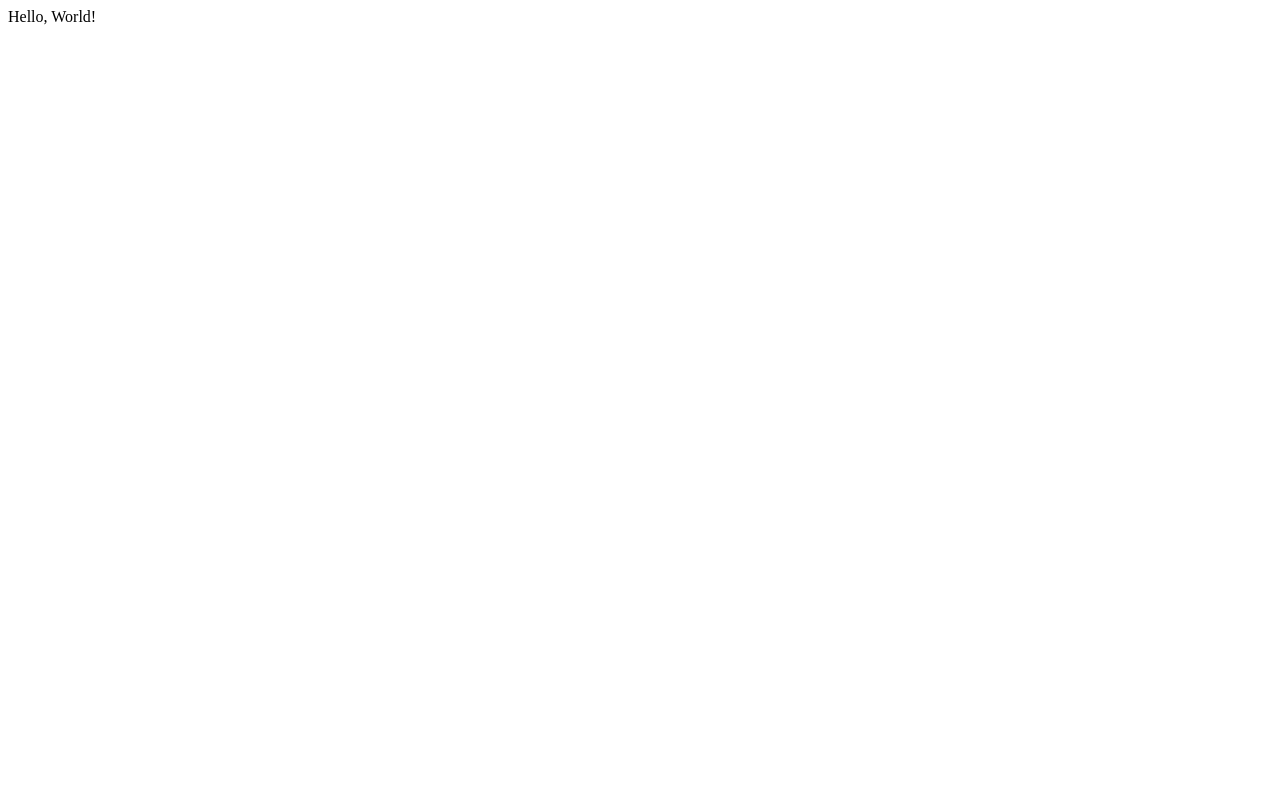
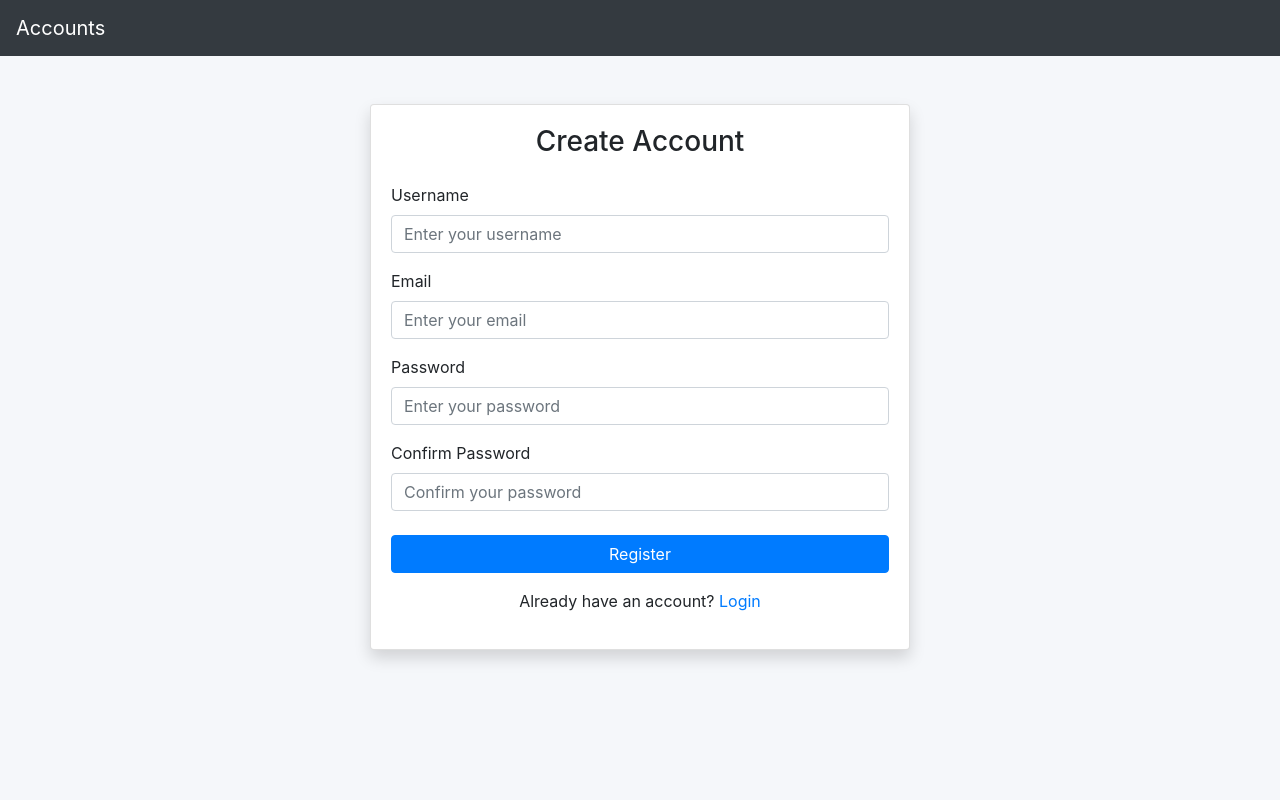
Before and after one commit to SenhorDosSonhos1/user-auth-system, a Django app: page /accounts/register/ in a window 1280 px wide. Before the commit the page is almost empty. Run offline with Django 5.2, Linux system fonts and the light colour scheme.

Commit message:
feat: complete registration template layout

```diff
--- /dev/null
+++ b/accounts/templates/accounts/register.html
@@ -0,0 +1,55 @@
+{% extends "base.html" %}
+
+{% block title %}
+    Cadastre-se
+{% endblock title %}
+
+{% block body %}
+    <div class="container mt-5">
+    <div class="row justify-content-center">
+        <div class="col-md-6">
+
+            <div class="card shadow">
+                <div class="card-body">
+
+                    <h3 class="text-center mb-4">Create Account</h3>
+
+                    <form action="" method="">
+
+                        <div class="form-group mb-3">
+                            <label>Username</label>
+                            <input type="text" class="form-control" placeholder="Enter your username">
+                        </div>
+
+                        <div class="form-group mb-3">
+                            <label>Email</label>
+                            <input type="email" class="form-control" placeholder="Enter your email">
+                        </div>
+
+                        <div class="form-group mb-3">
+                            <label>Password</label>
+                            <input type="password" class="form-control" placeholder="Enter your password">
+                        </div>
+
+                        <div class="form-group mb-4">
+                            <label>Confirm Password</label>
+                            <input type="password" class="form-control" placeholder="Confirm your password">
+                        </div>
+
+                        <button type="submit" class="btn btn-primary w-100">
+                            Register
+                        </button>
+
+                    </form>
+
+                    <p class="text-center mt-3">
+                        Already have an account? <a href="#">Login</a>
+                    </p>
+
+                </div>
+            </div>
+
+        </div>
+    </div>
+</div>
+{% endblock body %}
--- a/accounts/views.py
+++ b/accounts/views.py
@@ -3,4 +3,4 @@ from django.http import HttpResponse
 # Create your views here.
 
 def register(request):
-    return HttpResponse("Hello, World!")
+    return render(request, 'accounts/register.html')
--- a/templates/base.html
+++ b/templates/base.html
@@ -8,13 +8,18 @@
     <title>{% block title %} Accounts {% endblock title %}</title>
 
     <link rel="stylesheet" href="https://cdn.jsdelivr.net/npm/bootstrap@4.1.3/dist/css/bootstrap.min.css" integrity="sha384-MCw98/SFnGE8fJT3GXwEOngsV7Zt27NXFoaoApmYm81iuXoPkFOJwJ8ERdknLPMO" crossorigin="anonymous">
+    <style>
+        body {
+            background-color: #f5f7fa;
+        }
+    </style>
 
     {% block head %}
     {% endblock head %}
 </head>
 <body>
     <!-- As a link -->
-    <nav class="navbar navbar-light bg-light">
+    <nav class="navbar navbar-dark bg-dark">
     <a class="navbar-brand" href="#">Accounts</a>
     </nav>
 
```
